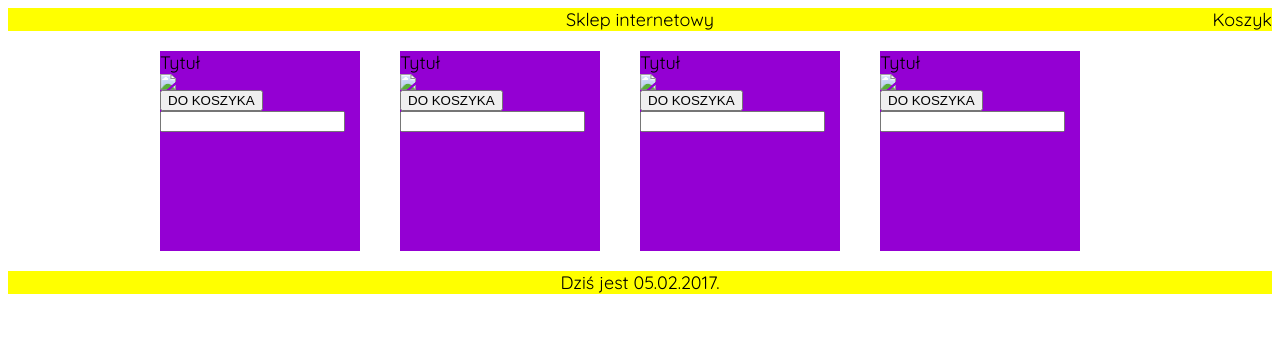
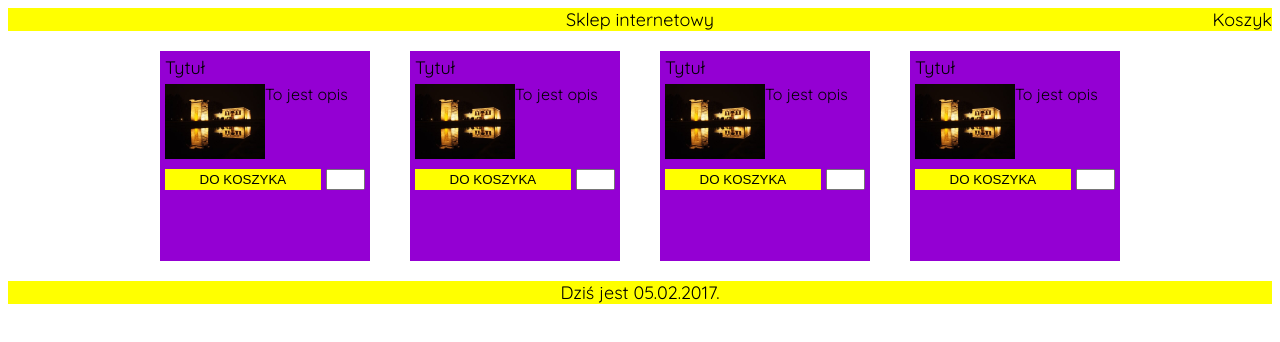
Before and after one commit to geodotka/warsawjs-workshop-3-online-shop, a website built with webpack: page public/index.html in a window 1280 px wide. Built offline with nearby package versions, Linux system fonts and the light colour scheme; some packages are replaced by stand-ins of ours; files whose address does not match are found by name.

Commit message:
Style product component.

```diff
--- a/public/style.css
+++ b/public/style.css
@@ -16,6 +16,36 @@ body {
 	width: 200px;
 	background-color: darkviolet;
 	margin: 20px;
+	padding: 5px;
+}
+
+.product-header {
+	margin-bottom: 5px;
+}
+
+.product-img {
+	display: flex;
+	font-size: 16px;
+}
+.product img {
+	height: 75px;
+	width: 100px;
+}
+
+.product-footer{
+	display: flex;
+	margin-top: 10px;
+}
+
+.product button {
+	width: 80%;
+	margin-right: 5px;
+	border: none;
+	background-color: yellow;
+}
+
+.product input {
+	width: 20%;
 }
 
 .component-list {
--- a/src/components/product-component.js
+++ b/src/components/product-component.js
@@ -1,12 +1,12 @@
 // templatestring - dynamiczne stringi, mogą zawierać w sobie jakieś zmienne w formacie: ${name}
 const TEMPLATE = `
     <section class="product">
-        <header>Tytuł</header>
-        <div>
-            <img src="../images/madryt.html">
-            <span></span>
+        <header class="product-header">Tytuł</header>
+        <div class="product-img">
+            <img src="../images/madryt.jpg">
+            <span>To jest opis</span>
         </div>
-        <div>
+        <div class="product-footer">
             <button type="button">DO KOSZYKA</button>
             <input type=text>
         </div>
--- a/src/components/product-list-component.js
+++ b/src/components/product-list-component.js
@@ -1,4 +1,3 @@
-// templatestring - dynamiczne stringi, mogą zawierać w sobie jakieś zmienne w formacie: ${name}
 const TEMPLATE = `
     <div class="component-list">
         <product-component></product-component>
```
